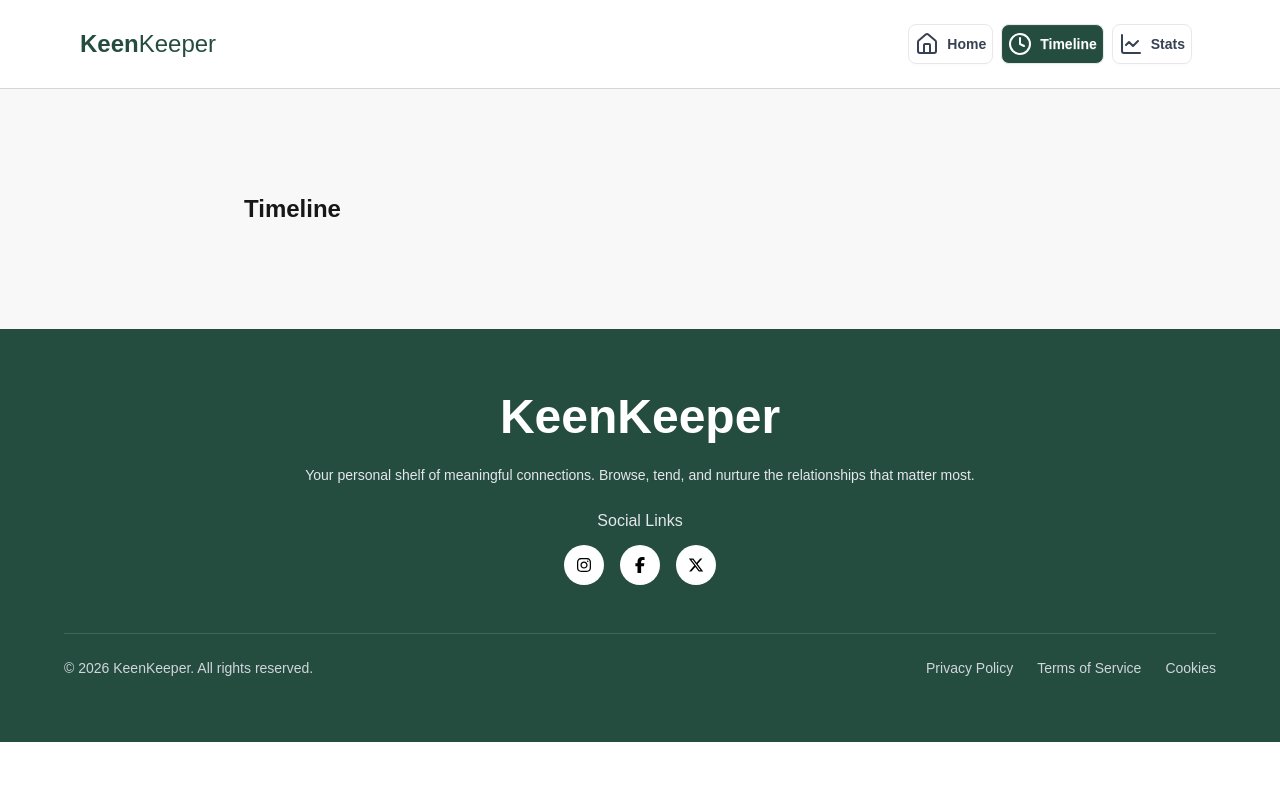
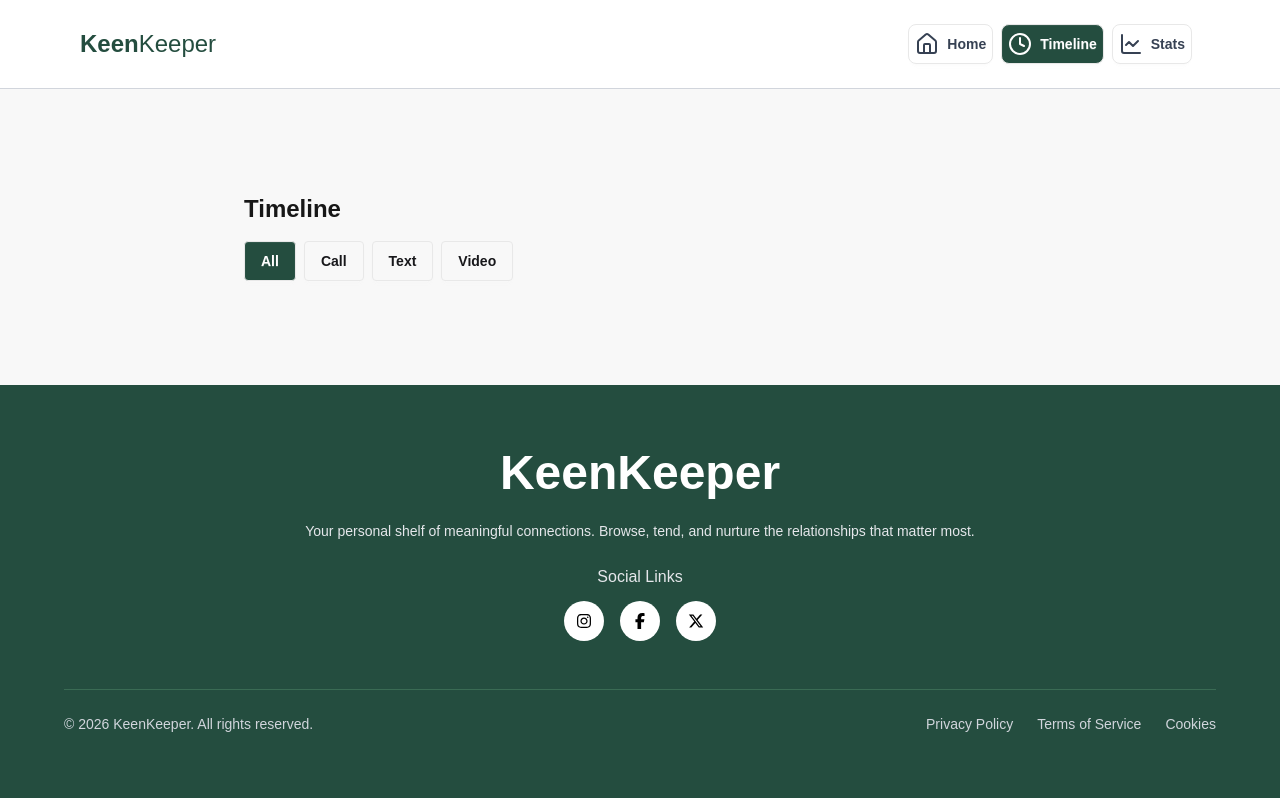
Before and after one commit to supayangit/KeenKeeper, a Next.js app: page /timeline in a window 1280 px wide. Built offline with nearby package versions, Linux system fonts and the light colour scheme.

Commit message:
timeline filter nav done

```diff
--- a/src/app/friend/[id]/page.jsx
+++ b/src/app/friend/[id]/page.jsx
@@ -6,7 +6,7 @@ import { BsAlarm } from "react-icons/bs";
 import FriendActions from '../../components/FriendActions';
 
 const fetchFriend = async (id) => {
-  const res = await fetch(`/friends.json`);
+  const res = await fetch(`http://localhost:3000/friends.json`);
   const friends = await res.json();
   return friends.find(f => f.id.toString() === id);
 };
--- a/src/app/page.js
+++ b/src/app/page.js
@@ -3,7 +3,7 @@ import Dashboard from './components/dashboard/Dashboard';
 
 
 const fetchFriends = async () => {
-  const res = await fetch('/friends.json');
+  const res = await fetch('http://localhost:3000/friends.json');
   return res.json();
 
 };
--- a/src/app/timeline/page.jsx
+++ b/src/app/timeline/page.jsx
@@ -4,6 +4,7 @@ import { FaPhoneAlt, FaCommentDots, FaVideo } from "react-icons/fa";
 
 export default function TimelinePage() {
     const [timeline, setTimeline] = useState([]);
+    const [filter, setFilter] = useState("all");
 
     useEffect(() => {
         const data = JSON.parse(localStorage.getItem("timeline")) || [];
@@ -11,21 +12,59 @@ export default function TimelinePage() {
     }, []);
 
     const iconMap = {
-    call: <FaPhoneAlt className=" text-green-500 text-[40px]" />,
-    text: <FaCommentDots className=" text-yellow-500 text-[40px]" />,
-    video: <FaVideo className=" text-blue-500 text-[40px]" />,
+        call: <FaPhoneAlt className="text-green-500 text-[40px]" />,
+        text: <FaCommentDots className="text-yellow-500 text-[40px]" />,
+        video: <FaVideo className="text-blue-500 text-[40px]" />,
     };
+
+    // filter
+    const filteredTimeline =
+        filter === "all"
+            ? timeline
+            : timeline.filter(item => item.type === filter);
 
     return (
         <div className="p-6 space-y-4">
             <h1 className="text-2xl font-bold">Timeline</h1>
 
-      {timeline.map(item => (
-        <div key={item.id} className="flex items-center gap-4 bg-white p-4 rounded shadow">
+            {/* Filter Menu */}
+            <div className="flex gap-2">
+                <button
+                    onClick={() => setFilter("all")}
+                    className={`btn ${filter === "all" ? "btn bg-[#244D3F] text-white" : ""}`}
+                >
+                    All
+                </button>
 
-          <div className="text-xl">
-            {iconMap[item.type]}
+                <button
+                    onClick={() => setFilter("call")}
+                    className={`btn ${filter === "call" ? "btn bg-[#244D3F] text-white" : ""}`}
+                >
+                    Call
+                </button>
+
+                <button
+                    onClick={() => setFilter("text")}
+                    className={`btn ${filter === "text" ? "btn bg-[#244D3F] text-white" : ""}`}
+                >
+                    Text
+                </button>
+
+                <button
+                    onClick={() => setFilter("video")}
+                    className={`btn ${filter === "video" ? "btn bg-[#244D3F] text-white" : ""}`}
+                >
+                    Video
+                </button>
             </div>
+
+            {/* Timeline List */}
+            {filteredTimeline.map(item => (
+                <div
+                    key={item.id}
+                    className="flex items-center gap-4 bg-white p-4 rounded shadow"
+                >
+                    <div className="text-xl">{iconMap[item.type]}</div>
 
                     <div>
                         <p className="font-medium">
@@ -36,7 +75,6 @@ export default function TimelinePage() {
                             {new Date(item.date).toDateString()}
                         </p>
                     </div>
-
                 </div>
             ))}
         </div>
```
Lines whose indentation alone changed are shown as unchanged.
